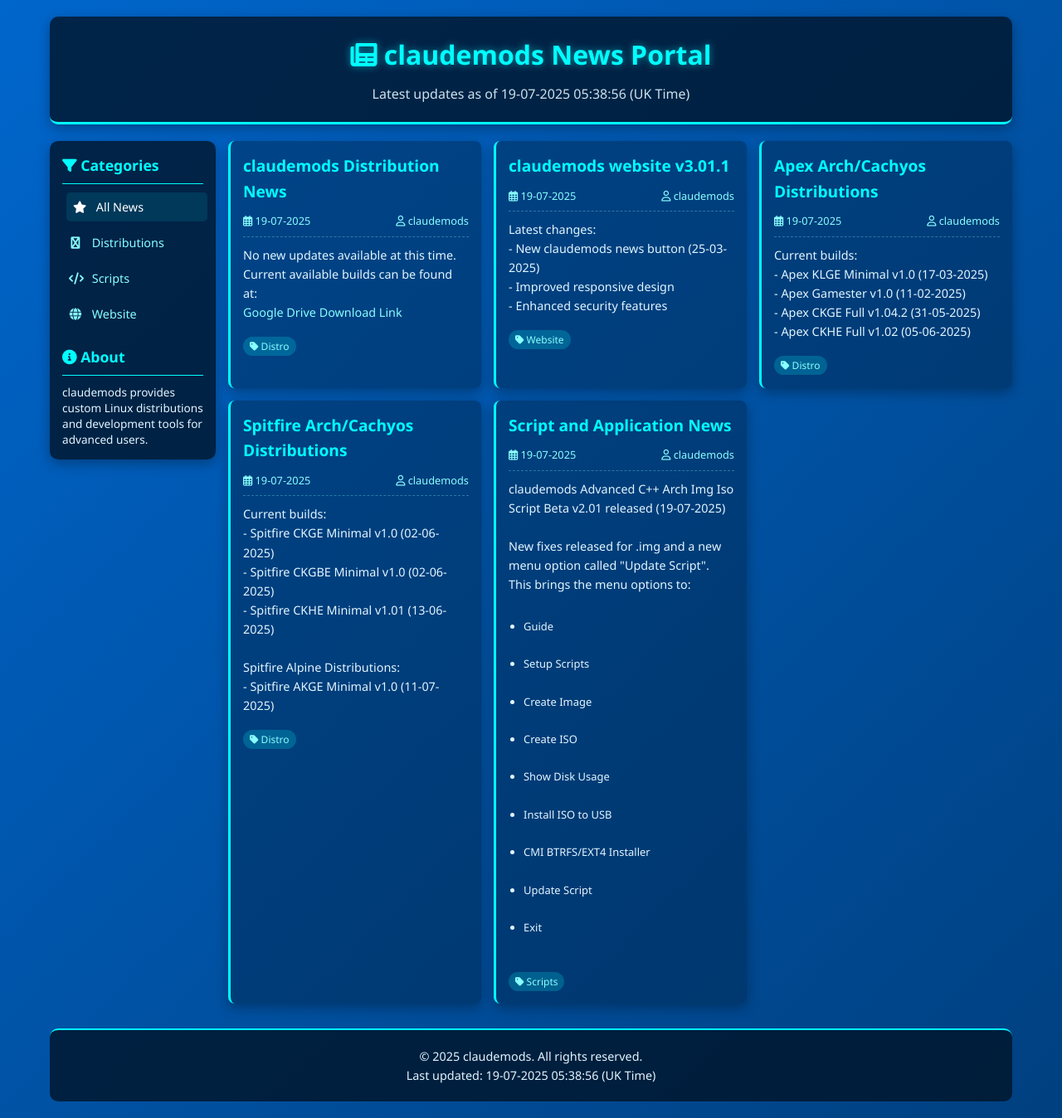
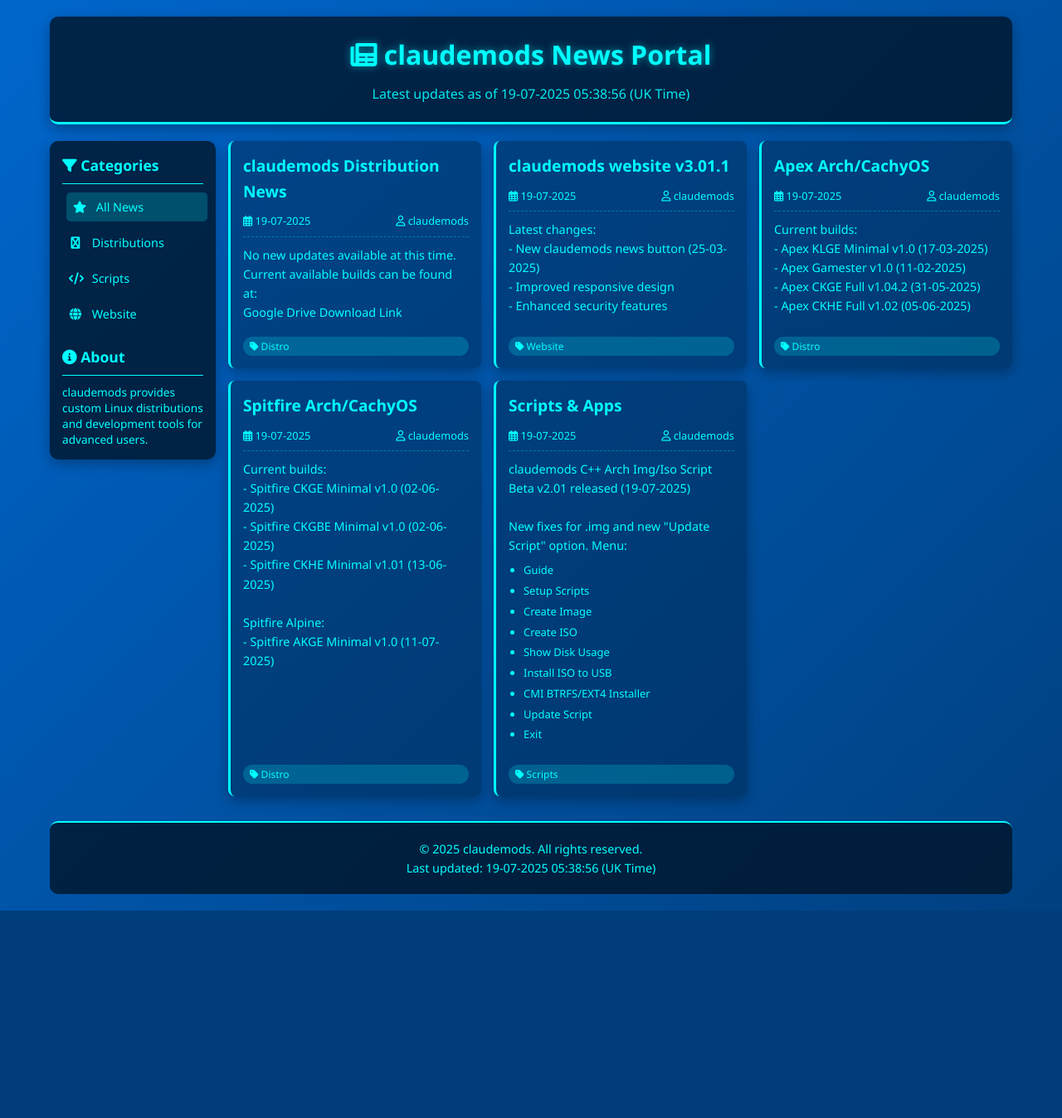
Before and after one commit to claudemods/claudemodsreloaded-website, a PHP site: page /claudemodsnews.php in a window 1280 px wide. Shown: the whole page at 83% size. After the commit the page ends 1098 px from the top, so only its background shows below. Run offline with PHP 8.4, Linux system fonts and the light colour scheme.

Commit message:
several changes

```diff
--- a/claudemodsnews.php
+++ b/claudemodsnews.php
@@ -1,11 +1,13 @@
 <?php
+# v1.0 25-07-2025
+# ui updated everything pretty is perfect for now
 date_default_timezone_set('Europe/London');
 
 $news_items = [
     [
         'title' => 'claudemods Distribution News',
         'content' => 'No new updates available at this time. Current available builds can be found at:
-        <a href="https://drive.google.com/drive/folders/1PsEbYVgRC8RP8SX7nfJle6CM4OjeK9HJ" target="_blank" style="color: #88ffff;">Google Drive Download Link</a>',
+        <a href="https://drive.google.com/drive/folders/1PsEbYVgRC8RP8SX7nfJle6CM4OjeK9HJ" target="_blank" style="color: #00ffff;">Google Drive Download Link</a>',
         'date' => date('d-m-Y'),
         'author' => 'claudemods',
         'category' => 'distro'
@@ -21,7 +23,7 @@ $news_items = [
         'category' => 'website'
     ],
     [
-        'title' => 'Apex Arch/Cachyos Distributions',
+        'title' => 'Apex Arch/CachyOS',
         'content' => 'Current builds:
         - Apex KLGE Minimal v1.0 (17-03-2025)
         - Apex Gamester v1.0 (11-02-2025)
@@ -32,34 +34,15 @@ $news_items = [
         'category' => 'distro'
     ],
     [
-        'title' => 'Spitfire Arch/Cachyos Distributions',
-        'content' => 'Current builds:
-        - Spitfire CKGE Minimal v1.0 (02-06-2025)
-        - Spitfire CKGBE Minimal v1.0 (02-06-2025)
-        - Spitfire CKHE Minimal v1.01 (13-06-2025)
-
-        Spitfire Alpine Distributions:
-        - Spitfire AKGE Minimal v1.0 (11-07-2025)',
+        'title' => 'Spitfire Arch/CachyOS',
+        'content' => 'Current builds:<br>- Spitfire CKGE Minimal v1.0 (02-06-2025)<br>- Spitfire CKGBE Minimal v1.0 (02-06-2025)<br>- Spitfire CKHE Minimal v1.01 (13-06-2025)<br><br>Spitfire Alpine:<br>- Spitfire AKGE Minimal v1.0 (11-07-2025)',
         'date' => date('d-m-Y'),
         'author' => 'claudemods',
         'category' => 'distro'
     ],
     [
-        'title' => 'Script and Application News',
-        'content' => 'claudemods Advanced C++ Arch Img Iso Script Beta v2.01 released (' . date('d-m-Y') . ')
-
-        New fixes released for .img and a new menu option called "Update Script". This brings the menu options to:
-        <ul>
-            <li>Guide</li>
-            <li>Setup Scripts</li>
-            <li>Create Image</li>
-            <li>Create ISO</li>
-            <li>Show Disk Usage</li>
-            <li>Install ISO to USB</li>
-            <li>CMI BTRFS/EXT4 Installer</li>
-            <li>Update Script</li>
-            <li>Exit</li>
-        </ul>',
+        'title' => 'Scripts & Apps',
+        'content' => 'claudemods C++ Arch Img/Iso Script Beta v2.01 released (' . date('d-m-Y') . ')<br><br>New fixes for .img and new "Update Script" option. Menu:<br><ul><li>Guide</li><li>Setup Scripts</li><li>Create Image</li><li>Create ISO</li><li>Show Disk Usage</li><li>Install ISO to USB</li><li>CMI BTRFS/EXT4 Installer</li><li>Update Script</li><li>Exit</li></ul>',
         'date' => date('d-m-Y'),
         'author' => 'claudemods',
         'category' => 'scripts'
@@ -81,11 +64,12 @@ $current_category = isset($_GET['category']) ? $_GET['category'] : 'all';
         :root {
             --primary-color: #0066cc;
             --secondary-color: #00ffff;
-            --accent-color: #88ffff;
-            --text-color: #e0f7ff;
+            --accent-color: #00ffff;
+            --text-color: #00ffff;
             --dark-bg: rgba(0, 20, 40, 0.8);
             --card-bg: rgba(0, 40, 80, 0.5);
-            --highlight: rgba(0, 255, 255, 0.1);
+            --highlight: rgba(0, 255, 255, 0.2);
+            --highlight-text: #00ffff;
         }
 
         * {
@@ -181,7 +165,7 @@ $current_category = isset($_GET['category']) ? $_GET['category'] : 'all';
 
         .category-list a:hover, .category-list a.active {
             background: var(--highlight);
-            color: white;
+            color: var(--highlight-text);
             transform: translateX(5px);
         }
 
@@ -227,7 +211,7 @@ $current_category = isset($_GET['category']) ? $_GET['category'] : 'all';
             color: var(--accent-color);
             margin-bottom: 10px;
             padding-bottom: 8px;
-            border-bottom: 1px dashed rgba(136, 255, 255, 0.3);
+            border-bottom: 1px dashed rgba(0, 255, 255, 0.3);
         }
 
         .news-content {
@@ -278,11 +262,38 @@ $current_category = isset($_GET['category']) ? $_GET['category'] : 'all';
             font-size: 0.9em;
         }
 
-        .news-item:nth-child(1) { animation-delay: 0.4s; }
-        .news-item:nth-child(2) { animation-delay: 0.6s; }
-        .news-item:nth-child(3) { animation-delay: 0.8s; }
-        .news-item:nth-child(4) { animation-delay: 1.0s; }
-        .news-item:nth-child(5) { animation-delay: 1.2s; }
+        /* Adjusted animation delays for the news items to make bottom two smaller */
+        .news-item:nth-child(1) {
+            animation-delay: 0.4s;
+            grid-column: span 1;
+        }
+        .news-item:nth-child(2) {
+            animation-delay: 0.6s;
+            grid-column: span 1;
+        }
+        .news-item:nth-child(3) {
+            animation-delay: 0.8s;
+            grid-column: span 1;
+        }
+        .news-item:nth-child(4) {
+            animation-delay: 1.0s;
+            grid-column: span 1;
+        }
+        .news-item:nth-child(5) {
+            animation-delay: 1.2s;
+            grid-column: span 1;
+        }
+
+        /* Make all news items equal size */
+        .news-item {
+            min-height: 250px;
+            display: flex;
+            flex-direction: column;
+        }
+
+        .news-content {
+            flex-grow: 1;
+        }
 
         @media (max-width: 768px) {
             .layout {
@@ -291,6 +302,10 @@ $current_category = isset($_GET['category']) ? $_GET['category'] : 'all';
 
             .news-grid {
                 grid-template-columns: 1fr;
+            }
+
+            .news-item {
+                min-height: auto;
             }
         }
     </style>
```
